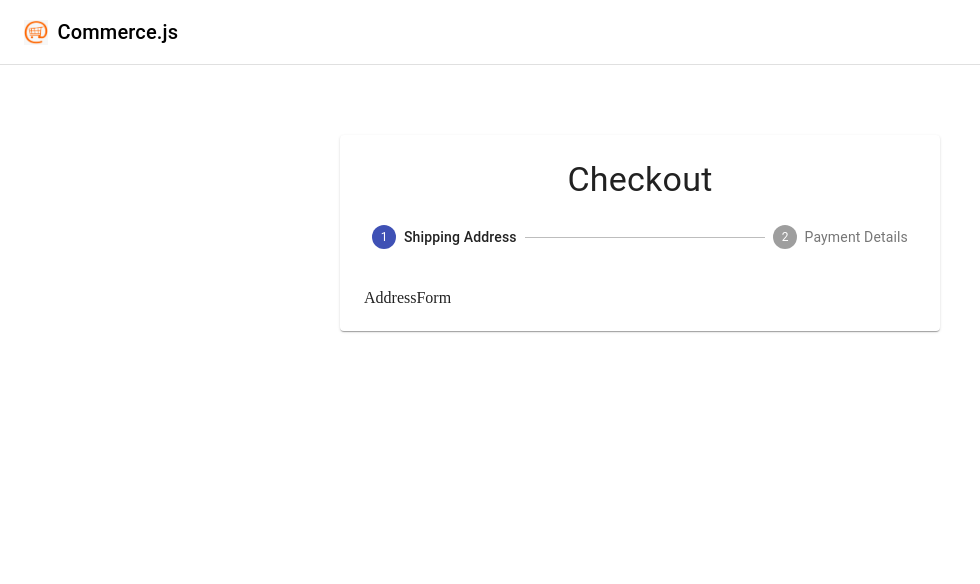
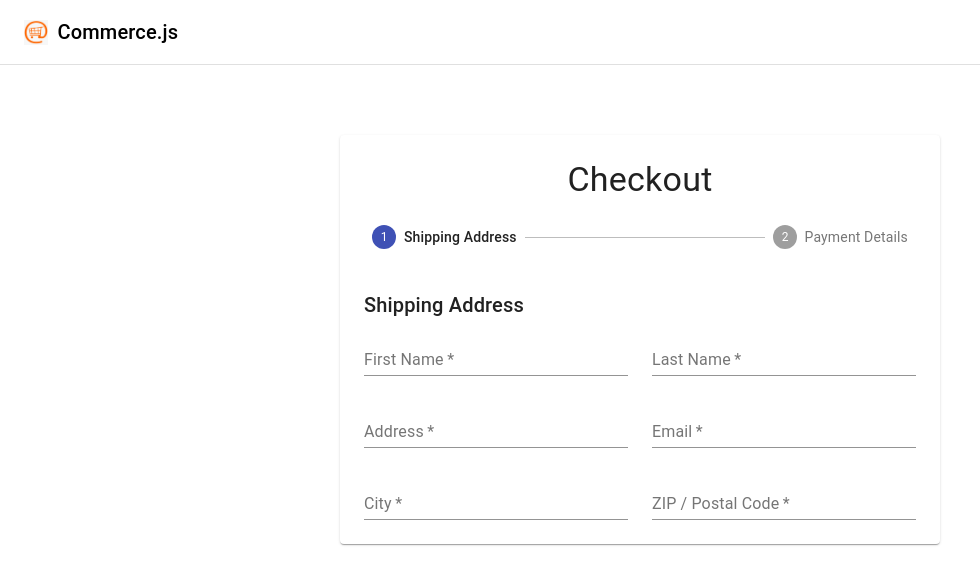
Before and after one commit to dibyanshu47/E-commerce-web-shop-app, a React (Create React App) app: page /checkout in a window 1280 px wide. Shown: the top 584 px of the page, without its empty margins (0-980 px from the left). Built offline with nearby package versions, Linux system fonts and the light colour scheme; no server answers.

Commit message:
Address Form

```diff
--- a/package.json
+++ b/package.json
@@ -11,6 +11,7 @@
     "@testing-library/user-event": "^12.8.3",
     "react": "^17.0.2",
     "react-dom": "^17.0.2",
+    "react-hook-form": "^7.18.0",
     "react-router-dom": "^5.3.0",
     "react-scripts": "4.0.3",
     "web-vitals": "^1.1.2"
--- a/src/components/CheckoutForm/AddressForm.jsx
+++ b/src/components/CheckoutForm/AddressForm.jsx
@@ -1,10 +1,29 @@
-import React from 'react'
+import React from 'react';
+import { InputLabel, Select, MenuItem, Button, Grid, Typography } from '@material-ui/core';
+import { useForm, FormProvider } from 'react-hook-form';
+
+import FormInput from './CustomTextField';
 
 const AddressForm = () => {
+
+    const methods = useForm();
+
     return (
-        <div>
-            AddressForm
-        </div>
+        <>
+            <Typography variant="h6" gutterBottom>Shipping Address</Typography>
+            <FormProvider {...methods}>
+                <form onSubmit=''>
+                    <Grid container spacing={3} >
+                        <FormInput required name='firstName' label='First Name' />
+                        <FormInput required name='lastName' label='Last Name' />
+                        <FormInput required name='address1' label='Address' />
+                        <FormInput required name='email' label='Email' />
+                        <FormInput required name='city' label='City' />
+                        <FormInput required name='zip' label='ZIP / Postal Code' />
+                    </Grid>
+                </form>
+            </FormProvider>
+        </>
     )
 }
 
--- /dev/null
+++ b/src/components/CheckoutForm/CustomTextField.jsx
@@ -0,0 +1,21 @@
+import React from 'react';
+import { TextField, Grid } from '@material-ui/core';
+import { useFormContext, Controller } from 'react-hook-form';
+
+const FormInput = ({ name, label, required }) => {
+
+    const { control } = useFormContext();
+
+    return (
+        <Grid item xs={12} sm={6}>
+            <Controller
+                render={() => <TextField fullWidth label={label} required />}
+                control={control}
+                name={name}
+                required={required}
+            />
+        </Grid>
+    )
+}
+
+export default FormInput
```
Also changed, not shown: 1 other file (tests, documents, lock files or other folders).
